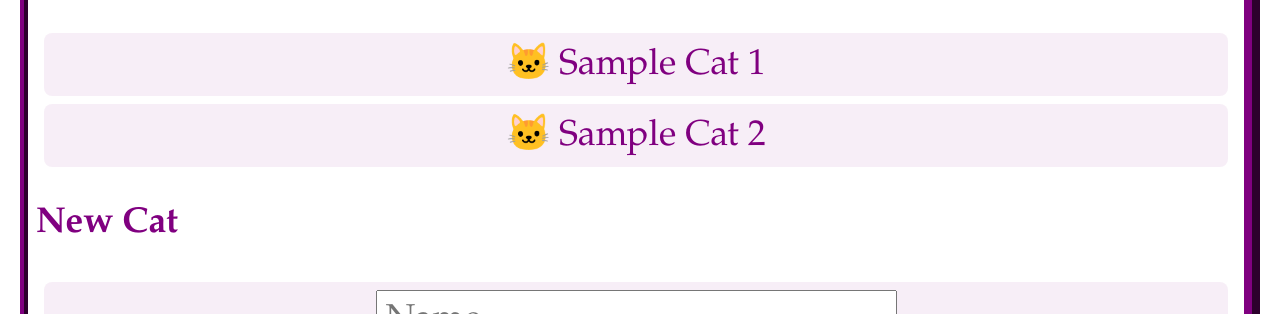
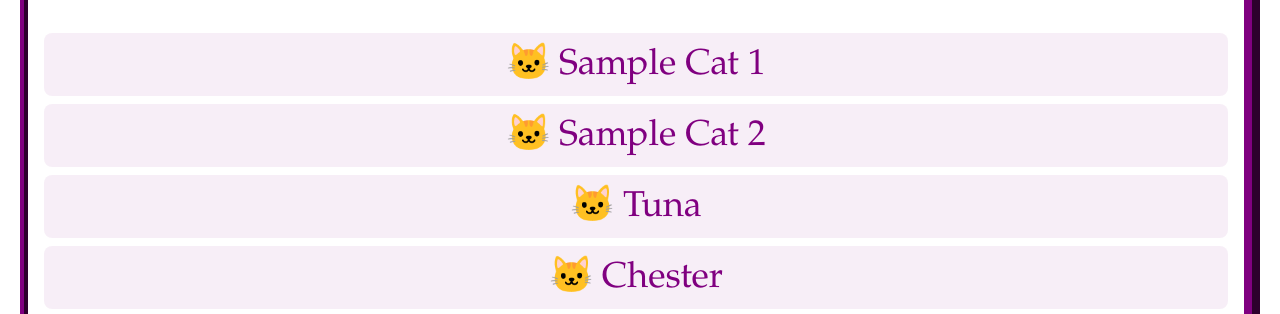
Before and after one commit to shijing0628/cat-cafe-js, a plain HTML site: page index.html in a window 1280 px wide. Shown: the part 604-918 px from the top of the page. Drawn offline with nearby package versions, Linux system fonts and the light colour scheme.

Commit message:
render cats etc

```diff
--- a/index.css
+++ b/index.css
@@ -30,7 +30,7 @@ ul > li {
     text-align: center;
 }
 
-section.cat > ul > li:before {
+section.cats > ul > li:before {
     content: '🐱';
     padding-right: 1vmin;
 }
--- a/index.html
+++ b/index.html
@@ -16,7 +16,7 @@
             <h3>Breeds</h3>
             <canvas id="canvas"></canvas>
         </section>
-        <section class="cat">
+        <section class="cats">
             <h3>Cats</h3>
             <ul>
                 <li>Sample Cat 1</li>
--- a/index.js
+++ b/index.js
@@ -50,10 +50,20 @@ function getCats() {
       ];
 }
 
+const renderCats = cats => {
+    cats.forEach(cat => {
+        const element = document.createElement('li')
+        element.innerText = cat.name;
+        document.querySelector(".cats > ul").append(element);
+    });
+}
+
 $('document').ready(function(){
     cats = getCats();
     breeds = getBreeds(cats);
     numbers = getBreedNumbers(breeds, cats);
+
+    renderCats(cats);
 
     const dataSet = {
         labels: breeds,
```
